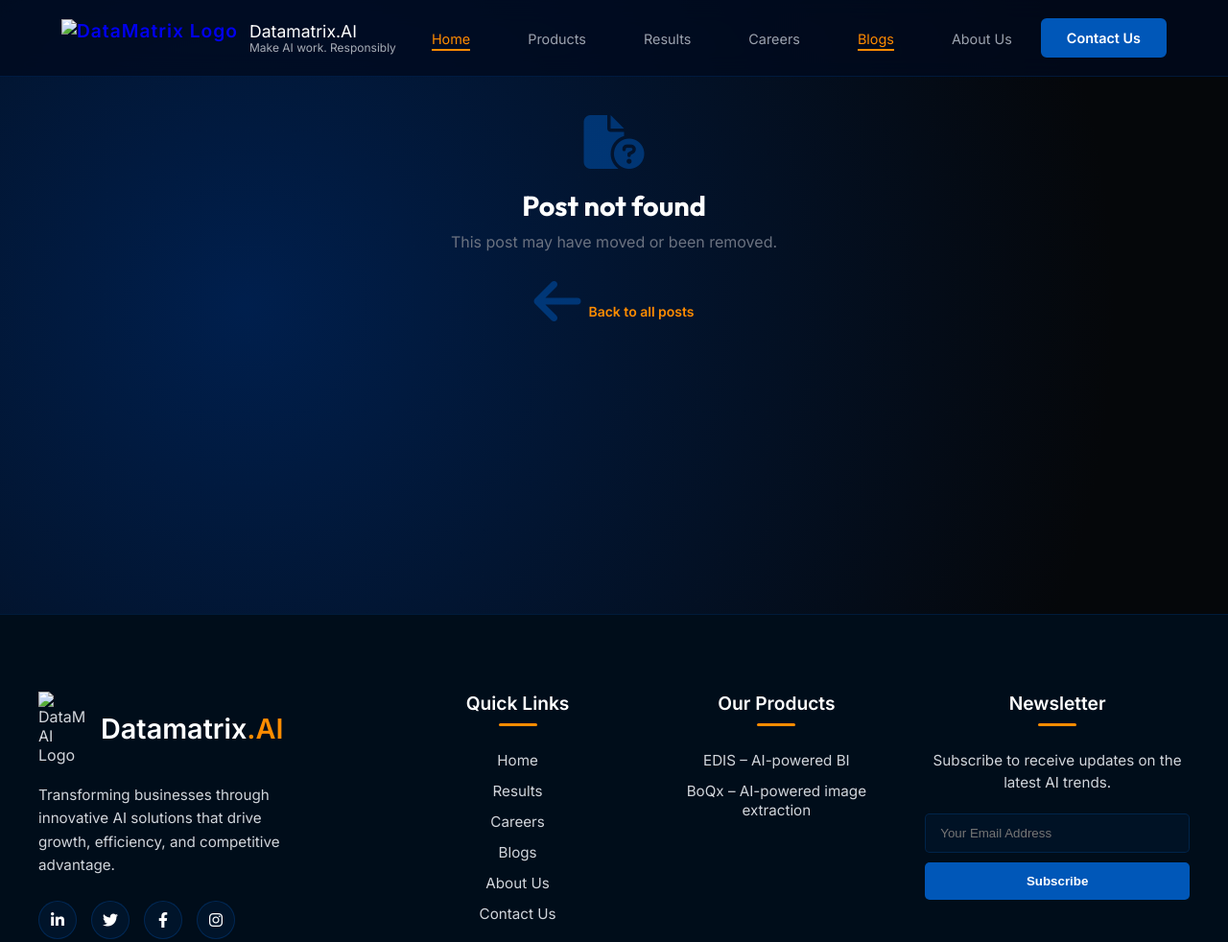
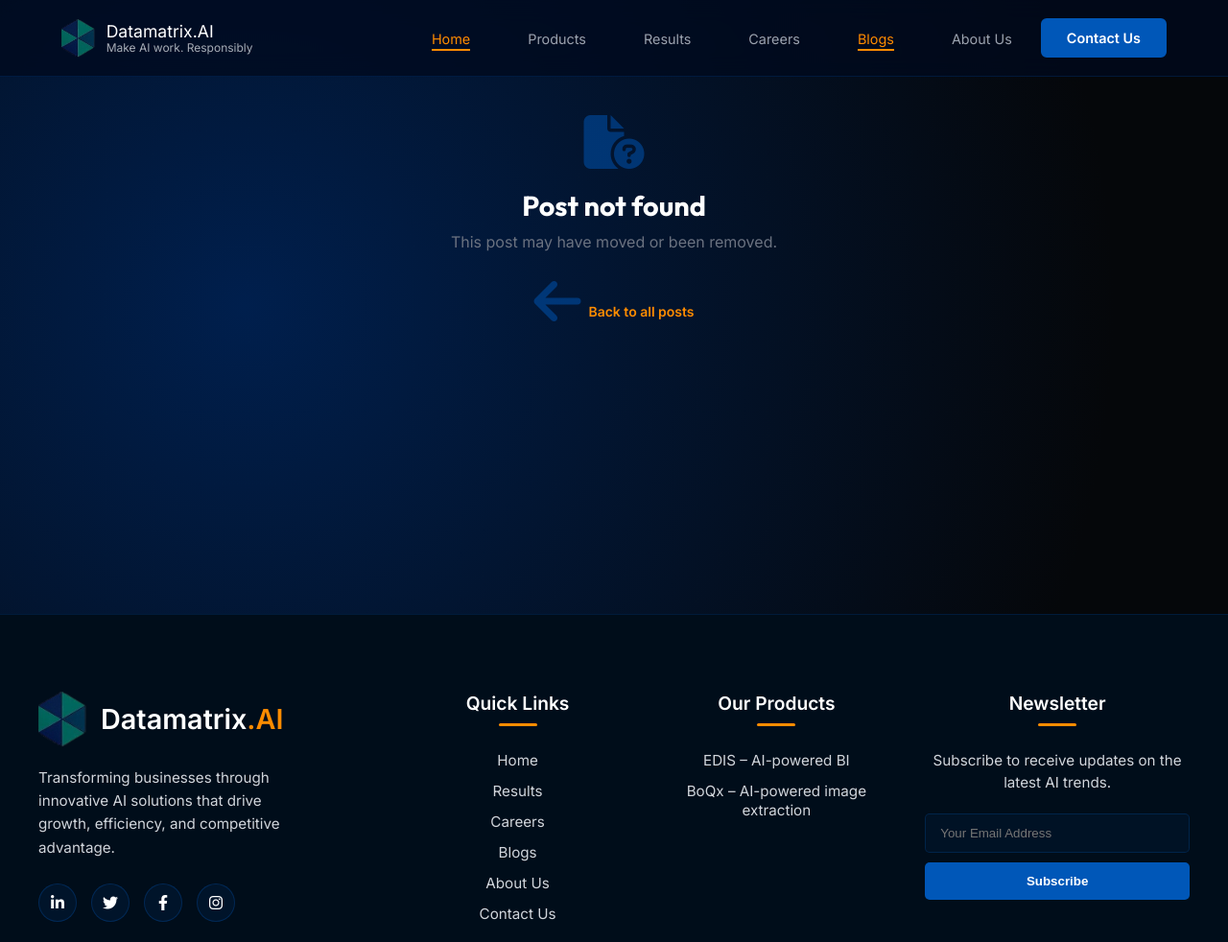
Before and after one commit to AbhipsaMish/DataMatrix-AI, a plain HTML site: page blog-post.html in a window 1280 px wide. Shown: the top 982 px of the page at 96% size. Drawn offline with Linux system fonts and the light colour scheme.

Commit message:
Update logo image paths in blog-post.html

```diff
--- a/blog-post.html
+++ b/blog-post.html
@@ -4,7 +4,7 @@
     <meta charset="UTF-8">
     <meta name="viewport" content="width=device-width, initial-scale=1.0">
     <title id="pageTitle">Blog – DatamatrixAI</title>
-    <link rel="icon" type="image/png" href="images/logo.png">
+    <link rel="icon" type="image/png" href="assets/images/logo.png">
     <link href="https://fonts.googleapis.com/css2?family=Inter:wght@400;500;600&family=Outfit:wght@500;600;700&display=swap" rel="stylesheet">
     <link rel="stylesheet" href="https://cdnjs.cloudflare.com/ajax/libs/font-awesome/6.4.0/css/all.min.css">
     <link rel="stylesheet" href="css/styles.css">
@@ -14,7 +14,7 @@
 
     <header>
         <a href="index.html" class="logo-container">
-            <img src="images/logo.png" alt="DataMatrix Logo" class="logo">
+            <img src="assets/images/logo.png" alt="DataMatrix Logo" class="logo">
             <div class="logo-text">
                 <span class="text-white">Datamatrix</span><span class="text-white">.AI</span>
                 <div class="tagline-text">Make AI work. Responsibly</div>
@@ -41,7 +41,7 @@
         <div class="footer-container">
             <div class="footer-col company-info">
                 <div class="footer-logo">
-                    <img src="images/logo.png" alt="DataMatrix AI Logo" class="logo-img">
+                    <img src="assets/images/logo.png" alt="DataMatrix AI Logo" class="logo-img">
                     <h2>Datamatrix<span class="highlight">.AI</span></h2>
                 </div>
                 <p class="company-desc">Transforming businesses through innovative AI solutions that drive growth, efficiency, and competitive advantage.</p>
```
